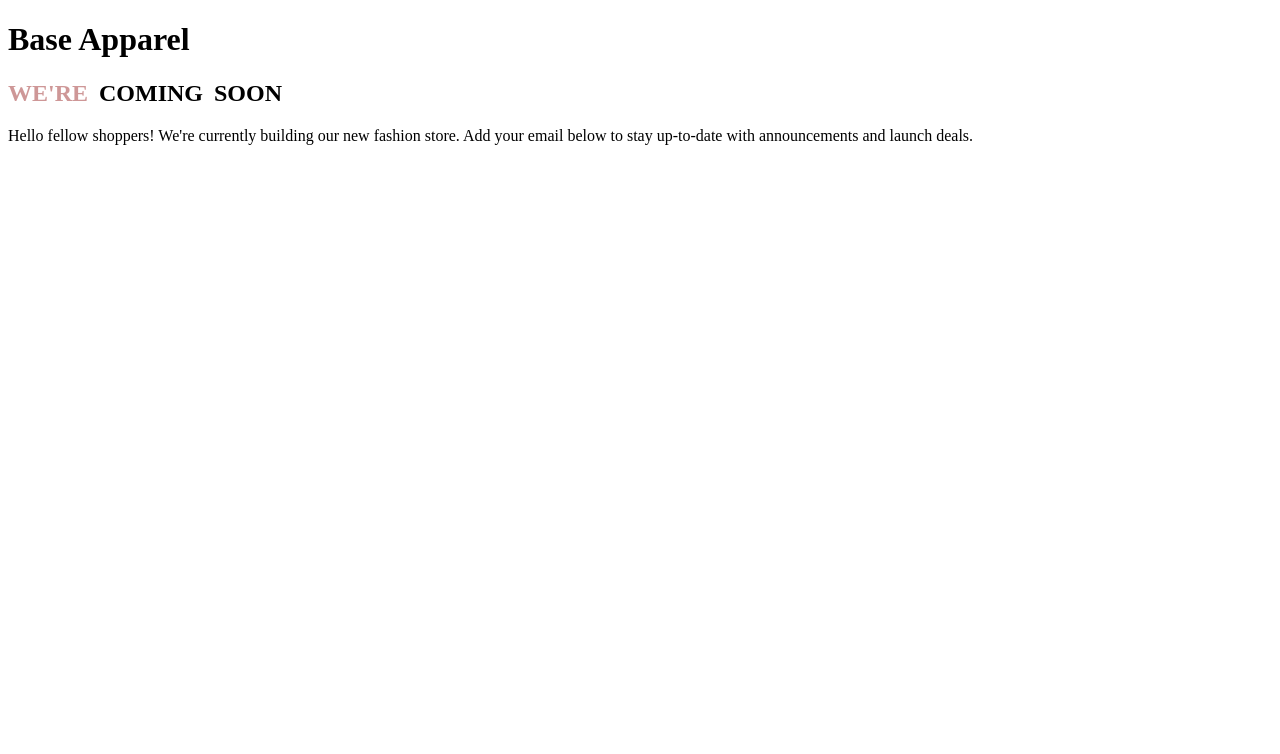
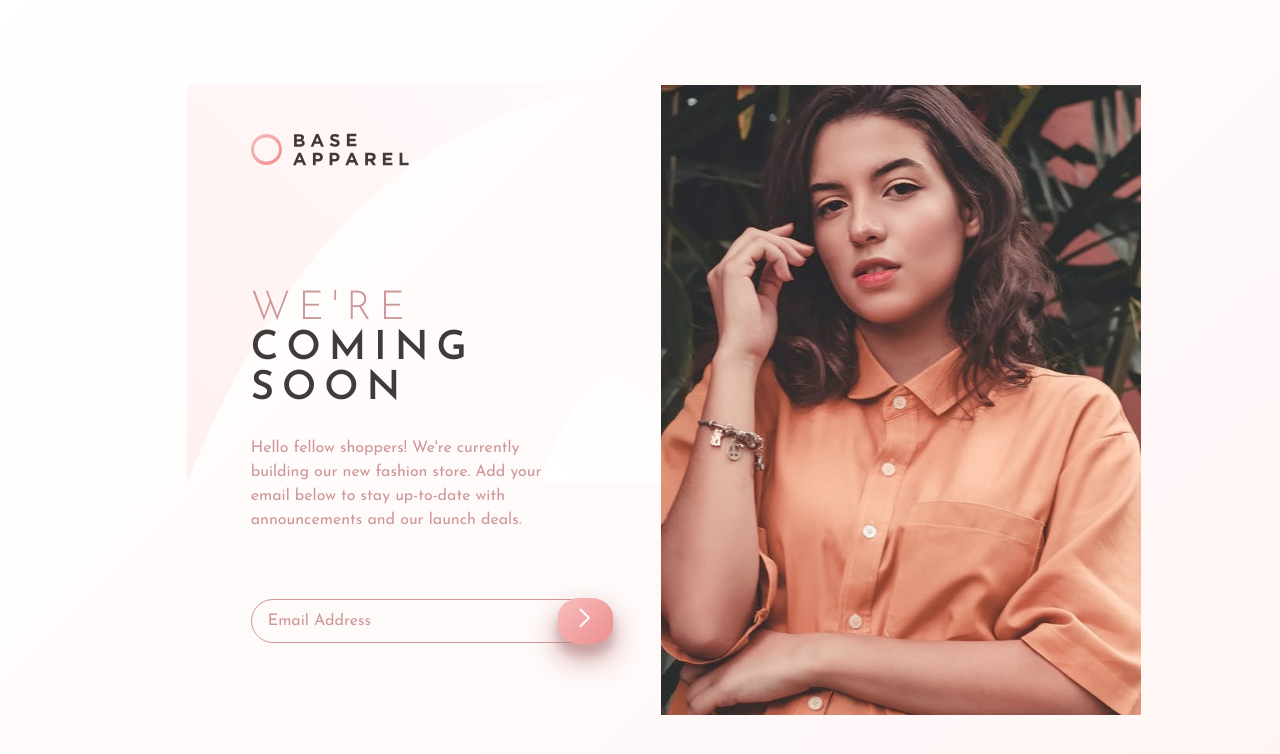
Before and after one commit to ichiklaus/fem-base-apparel, a website: page index.html in a window 1280 px wide. Drawn offline with nearby package versions, Linux system fonts and the light colour scheme.

Commit message:
Layout of the page

```diff
--- /dev/null
+++ b/css/desktop.css
@@ -0,0 +1,63 @@
+@media screen and (min-width: 1440px), (min-width: 1080px) {
+
+
+  .card {
+    display: flex;
+    justify-content: center;
+    align-items: center;
+  }
+
+  .header {
+    order: 2;
+    height: 630px;
+    width: 600px;
+  }
+
+  .logo {
+    margin: 0;
+  }
+
+  .mobile-hide {
+    display: none;
+  }
+
+  .section-subscription {
+    background: url(/images/bg-pattern-desktop.svg);
+    background-position: top -18rem left 0rem;
+    background-repeat: no-repeat;
+    background-size: 150%;
+    display: flex;
+    flex-flow: row wrap;
+    height: 630px;
+    width: 600px;
+    margin-left: 3rem;
+  }
+
+  .logo {
+    padding: 3rem 0 0 4rem;
+  }
+
+  .content > h1 {
+    padding: 0 10rem 0 4rem;
+  }
+
+  .content > p {
+    padding: 0 6.5rem 0 4rem;
+  }
+
+.form {
+  margin: 0 0 3rem 2rem;
+}
+
+  .email-box {
+    padding-right: 10rem;
+  }
+
+  .responsive {
+    height: inherit;
+  }
+
+  .t-left {
+    text-align: left;
+  }
+}
--- /dev/null
+++ b/css/style.css
@@ -0,0 +1,149 @@
+@import url("https://fonts.googleapis.com/css2?family=Josefin+Sans:wght@300;400;600&display=swap");
+:root {
+  /********** Primary Colours *************/
+  --desaturated-red: hsl(0, 36%, 70%);
+  --soft-red: hsl(0, 93%, 68%);
+  /********** Neutral Colours *************/
+  --dark-grayish-red: hsl(0, 6%, 24%);
+  /********** Gradients *************/
+  --linear1: linear-gradient(135deg, hsl(0, 0%, 100%), hsl(0, 100%, 98%));
+  --linear2: linear-gradient(135deg, hsl(0, 80%, 86%), hsl(0, 74%, 74%));
+}
+body,
+html,
+.card,
+.main {
+  width: 100%;
+  height: 100%;
+}
+
+body {
+  font-size: 16px;
+  line-height: 1.5;
+}
+
+body > * {
+  font-family: "Josefin Sans", sans-serif;
+}
+
+.main {
+  background-image: var(--linear1);
+}
+
+.logo {
+  margin: 2rem 2rem 1.5rem 2rem;
+}
+
+.card {
+  max-width: 375px;
+  position: relative;
+  margin: 0 auto;
+}
+
+.mobile-model {
+  display: block;
+  position: relative;
+  margin: 0 auto;
+}
+
+.content {
+  margin: 1.25rem 0;
+  display: flex;
+  flex-flow: column wrap;
+  align-items: center;
+  justify-content: center;
+}
+
+.content > p {
+  padding: 0 1rem;
+  margin: 0;
+}
+
+.content > h1 {
+  letter-spacing: 6pt;
+  font-size: 2.5rem;
+  line-height: 1;
+  color: var(--dark-grayish-red);
+}
+
+.t-center {
+  text-align: center;
+}
+
+.u-case {
+  text-transform: uppercase;
+}
+
+.de-red {
+  color: var(--desaturated-red);
+}
+
+.w-200 {
+  font-weight: 200;
+}
+
+.w-400 {
+  font-weight: 400;
+}
+
+.w-600 {
+  font-weight: 600;
+}
+
+.form {
+  margin: 2rem 0;
+  display: flex;
+  align-items: center;
+  justify-content: center;
+  padding-left: 2rem;
+}
+
+.email-box {
+  flex-grow: 1;
+  color: var(--desaturated-red);
+  background: transparent;
+  padding: 0.75rem 1rem;
+  border: 1px solid var(--desaturated-red);
+  border-radius: 30px;
+  -webkit-border-radius: 30px;
+  -moz-border-radius: 30px;
+  -ms-border-radius: 30px;
+  -o-border-radius: 30px;
+}
+
+.email-box::placeholder {
+  color: var(--desaturated-red);
+  font-weight: 400;
+}
+
+.s-button {
+  padding: 0.65rem 1.35rem;
+  transform: translate(-3rem, 0);
+  -webkit-transform: translate(-3rem, 0);
+  -moz-transform: translate(-3rem, 0);
+  -ms-transform: translate(-3rem, 0);
+  -o-transform: translate(-3rem, 0);
+  border: none;
+  border-radius: 40%;
+  -webkit-border-radius: 40%;
+  -moz-border-radius: 40%;
+  -ms-border-radius: 40%;
+  -o-border-radius: 40%;
+  box-shadow: var(--desaturated-red) 0px 14px 28px,
+    rgba(0, 0, 0, 0.22) 0px 10px 10px;
+}
+
+.s-button--red {
+  background-image: var(--linear2);
+}
+
+@media screen and (max-width: 1079px) {
+  .desktop-hide {
+    display: none;
+  }
+  .responsive {
+    max-width: 100%;
+    height: auto;
+  }
+
+}
--- a/index.html
+++ b/index.html
@@ -1,27 +1,65 @@
 <!DOCTYPE html>
 <html lang="en">
-<head>
-    <meta charset="UTF-8">
-    <meta http-equiv="X-UA-Compatible" content="IE=edge">
-    <meta name="viewport" content="width=device-width, initial-scale=1.0">
-    <link rel="stylesheet" href="style.css">
+  <head>
+    <meta charset="UTF-8" />
+    <meta http-equiv="X-UA-Compatible" content="IE=edge" />
+    <meta content="width=device-width, initial-scale=1" name="viewport" />
+    <link rel="stylesheet" href="css/style.css" />
+    <link rel="stylesheet" href="css/desktop.css" />
+    <link rel="stylesheet" href="node_modules/normalize.css/normalize.css" />
     <title>Base Apparel</title>
-</head>
-<body>
-    <header>
-        <h1>Base Apparel</h1>
-    </header>
+  </head>
+  <body>
+    <main class="main">
+      <div class="card">
+        <header class="header">
+          <div class="logo mobile-hide">
+            <img src="images/logo.svg" alt="Base Apparel logo" />
+          </div>
+          <img
+            class="mobile-model mobile-hide responsive"
+            src="images/hero-mobile.jpg"
+            alt=""
+          />
+          <img
+            class="desktop-hide responsive"
+            src="images/hero-desktop.jpg"
+            alt=""
+          />
+          <!-- <div class="bg-logo"></div>      -->
+        </header>
 
-    <main>
-        <section>
-            <h2 class="upcase spaced"><span class="peach">We're</span> coming soon</h2>
-            <p>Hello fellow shoppers! We're currently building our new fashion store. Add your email below to stay up-to-date with announcements and launch deals.</p>
+        <section class="section-subscription">
+          <div class="logo desktop-hide">
+            <img src="images/logo.svg" alt="Base Apparel logo" />
+          </div>
+          <div class="content">
+            <h1 class="t-center t-left u-case w-600">
+              <span class="w-200 de-red">we're</span> coming soon
+            </h1>
+            <p class="t-center t-left de-red w-400">
+              Hello fellow shoppers! We're currently building our new fashion
+              store. Add your email below to stay up-to-date with announcements
+              and our launch deals.
+            </p>
+          </div>
+          <form class="form" action="register-email">
+            <label for="email"></label>
+            <input
+              class="email-box"
+              type="email"
+              name="email"
+              id="email"
+              placeholder="Email Address"
+            />
+            <button class="s-button s-button--red" type="submit">
+              <img src="images/icon-arrow.svg" alt="Arrow icon submit button" />
+            </button>
+          </form>
         </section>
+      </div>
+
+      <footer></footer>
     </main>
-
-    <footer>
-
-    </footer>
-
-</body>
+  </body>
 </html>
--- /dev/null
+++ b/package.json
@@ -0,0 +1,5 @@
+{
+  "dependencies": {
+    "normalize.css": "^8.0.1"
+  }
+}
--- a/style.css
+++ /dev/null
@@ -1,15 +0,0 @@
-:root {
-  --de-red: hsl(0, 36%, 70%);
-}
-
-.upcase {
-  text-transform: uppercase;
-}
-
-.spaced {
-word-spacing: 5px;
-}
-
-.peach {
-color: var(--de-red);
-}
```
Also changed, not shown: 2 other files.
